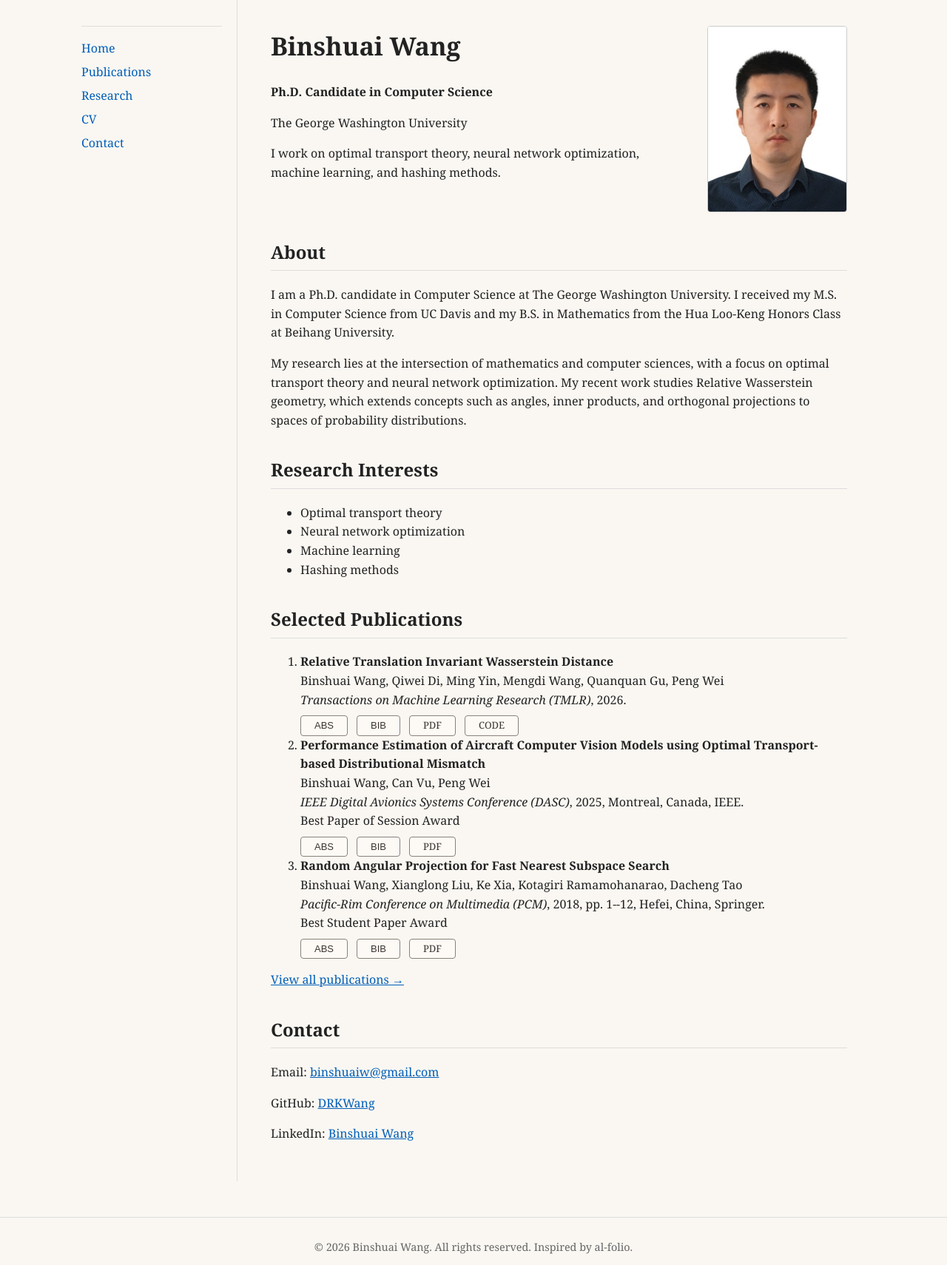
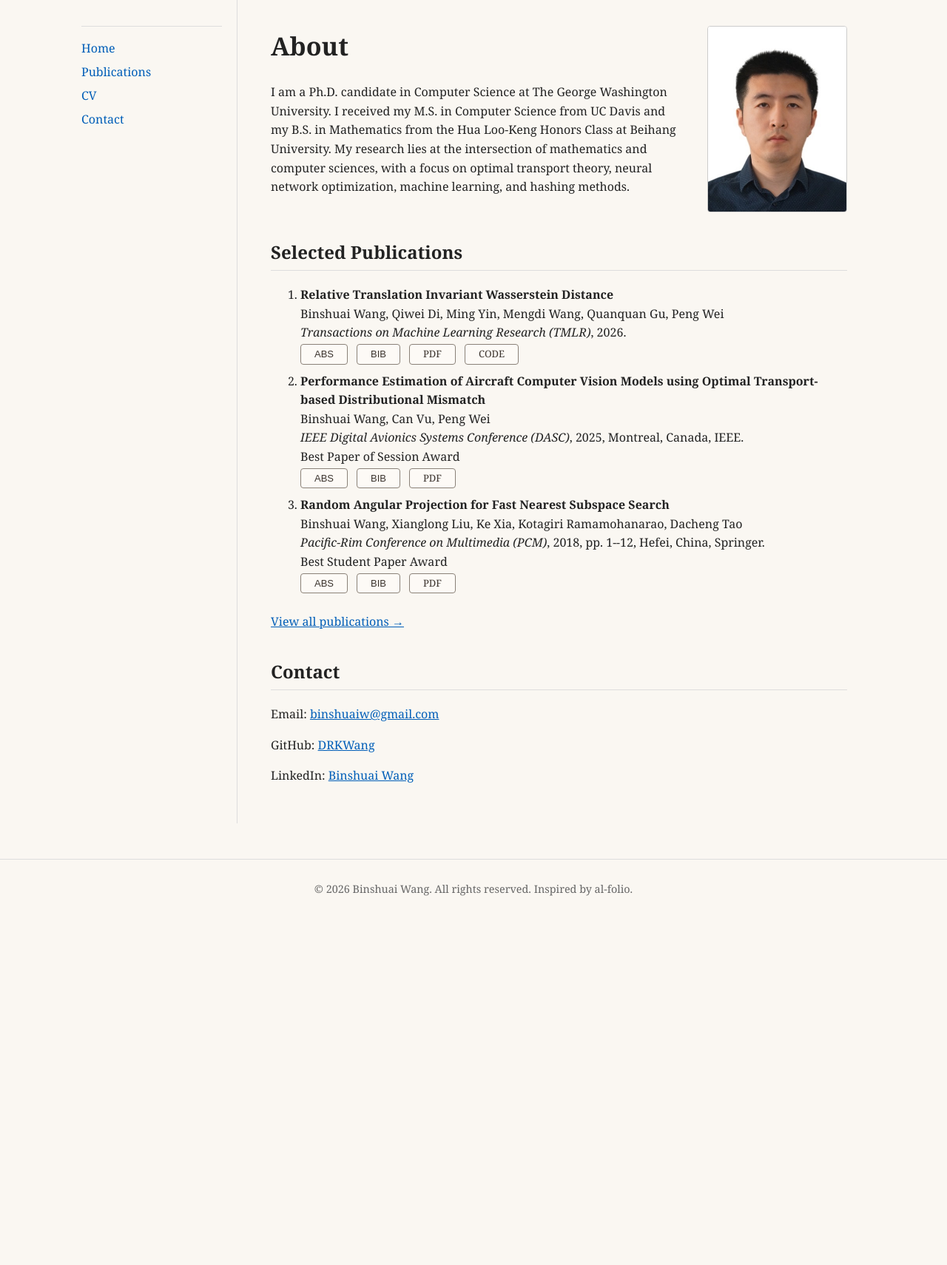
Before and after one commit to DRKWang/drkwang.github.io, a Jekyll site: the page built from index.md, in a window 1280 px wide. Shown: the whole page at 74% size. Built offline with Jekyll 4.4.1, drawn with Linux system fonts in a browser that asks for light colours; after the commit the page ends 1226 px from its top, so only the background shows below that.

Commit message:
new udpate.

```diff
--- a/_layouts/default2.html
+++ b/_layouts/default2.html
@@ -16,7 +16,7 @@
       <nav>
         <a href="{{ '/' | relative_url }}">Home</a>
         <a href="{{ '/publications/' | relative_url }}">Publications</a>
-        <a href="{{ '/#research' | relative_url }}">Research</a>
+        <!-- <a href="{{ '/#research' | relative_url }}">Research</a> -->
         <!-- <a href="{{ '/blog/' | relative_url }}">Blog</a> -->
         <a href="{{ '/cv/' | relative_url }}">CV</a>
         <!-- <a href="{{ '/assets/cv/resume_derekwang.pdf' | relative_url }}" target="_blank">CV</a> -->
--- a/assets/css/style.css
+++ b/assets/css/style.css
@@ -95,6 +95,7 @@ a {
   gap: 12px;
   flex-wrap: wrap;
 }
+/*
 .pub-btn {
   display: inline-block;
   padding: 5px 18px;
@@ -107,6 +108,23 @@ a {
   text-decoration: none;
   cursor: pointer;
   line-height: 1.2;
+} */
+
+.pub-btn {
+  display: inline-block;
+  padding: 5px 18px;
+  margin-top: -6px;
+  margin-bottom: 10px;
+  border: 1px solid #8a8178;
+  border-radius: 4px;
+  background: #fdfaf6;
+  color: #3b332d;
+  font-weight: 400;
+  font-size: 13px;
+  line-height: 1.2;
+  text-decoration: none;
+  cursor: pointer;
+  vertical-align: top;
 }
 
 .pub-btn:hover {
--- a/index.md
+++ b/index.md
@@ -5,33 +5,34 @@ title: Home
 
 <header class="profile">
   <div>
-    <h1>Binshuai Wang</h1>
+    <!-- <h1>Binshuai Wang</h1>
     <p><strong>Ph.D. Candidate in Computer Science</strong></p>
     <p>The George Washington University</p>
     <p>
       I work on optimal transport theory, neural network optimization, machine learning, and hashing methods.
+    </p> -->
+    <h1>About</h1>
+    <p>
+      I am a Ph.D. candidate in Computer Science at The George Washington University.
+      I received my M.S. in Computer Science from UC Davis and my B.S. in Mathematics
+      from the Hua Loo-Keng Honors Class at Beihang University.
+      My research lies at the intersection of mathematics and computer sciences, with a focus on optimal transport theory, neural network optimization, machine learning, and hashing methods.
     </p>
 
   </div>
 
+  <!-- <p>
+    My recent work studies Relative Wasserstein geometry, which extends concepts such as angles, inner products, and orthogonal projections to spaces of probability distributions.
+  </p> -->
+
   <img src="{{ '/assets/imgs/profile.png' | relative_url }}" alt="Binshuai Wang">
 </header>
+<!--
+<section id="about">
 
-<section id="about">
-  <h2>About</h2>
-  <p>
-    I am a Ph.D. candidate in Computer Science at The George Washington University.
-    I received my M.S. in Computer Science from UC Davis and my B.S. in Mathematics
-    from the Hua Loo-Keng Honors Class at Beihang University.
-  </p>
-  <p>
-    My research lies at the intersection of mathematics and computer sciences, with a focus on
-    optimal transport theory and neural network optimization.
-    My recent work studies Relative Wasserstein geometry, which extends concepts such as angles, inner products, and orthogonal projections to spaces of probability distributions.
-  </p>
-</section>
+</section> -->
 
-<section id="research">
+<!-- <section id="research">
   <h2>Research Interests</h2>
   <ul>
     <li>Optimal transport theory</li>
@@ -39,7 +40,7 @@ title: Home
     <li>Machine learning</li>
     <li>Hashing methods</li>
   </ul>
-</section>
+</section> -->
 
 <section id="publications">
   <h2>Selected Publications</h2>
```
Also changed, not shown: 5 other files.
